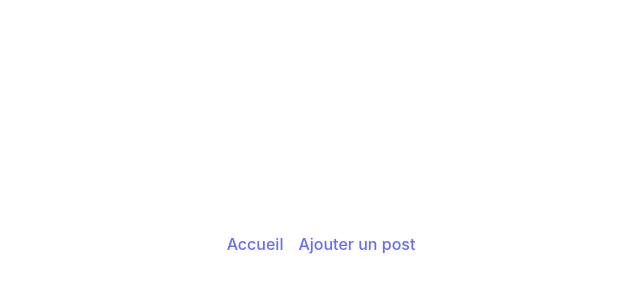
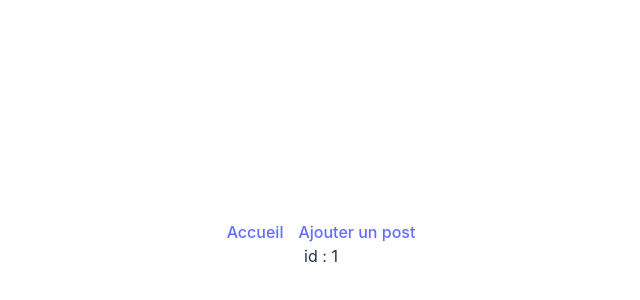
Before and after one commit to KanpoD/React_Yam, a React (Vite) app in the folder routerExemple/: page /param/1 in a window 1280 px wide. Shown: the part 156-456 px from the top of the page, without its empty margins (319-959 px from the left). Built offline with nearby package versions, Linux system fonts and the light colour scheme.

Commit message:
route dynamique

```diff
--- a/routerExemple/src/App.jsx
+++ b/routerExemple/src/App.jsx
@@ -3,6 +3,7 @@ import {Routes, Route, NavLink} from "react-router-dom"
 import Home from "./pages/Home/index.jsx";
 import AddPost from "./pages/AddPost/index.jsx";
 import NavBar from "./component/NavBar/index.jsx";
+import Param from "./pages/Param/index.jsx";
 
 function App() {
 
@@ -12,6 +13,9 @@ function App() {
             <Routes>
                 <Route path={'/'} element={<Home/>}/>
                 <Route path={'/add-post'} element={<AddPost/>}/>
+                <Route path={'/param/:id'} element={<Param />} />
+                {/*Gestion des routes non matchée*/}
+                <Route path={'*'} element={<div>Rien ici</div>} />
             </Routes>
         </>
     )
--- a/routerExemple/src/pages/Home/index.jsx
+++ b/routerExemple/src/pages/Home/index.jsx
@@ -13,7 +13,7 @@ const Home = () => {
             {
                 state.posts.length > 0 ?
                     state.posts.map(post => {
-                        return <Link to={'/'} key={post.id}>{post.title}</Link>
+                        return <Link to={`/post/${post.id}`} key={post.id}>{post.title}</Link>
                     })
                     :
                     <p>Aucun posts à afficher</p>
--- /dev/null
+++ b/routerExemple/src/pages/Param/index.jsx
@@ -0,0 +1,16 @@
+import React from 'react';
+import {useParams} from "react-router-dom";
+
+const Param = () => {
+
+    const {id} = useParams()
+    console.log(id)
+
+    return (
+        <div>
+            id : {id}
+        </div>
+    );
+};
+
+export default Param;
```
